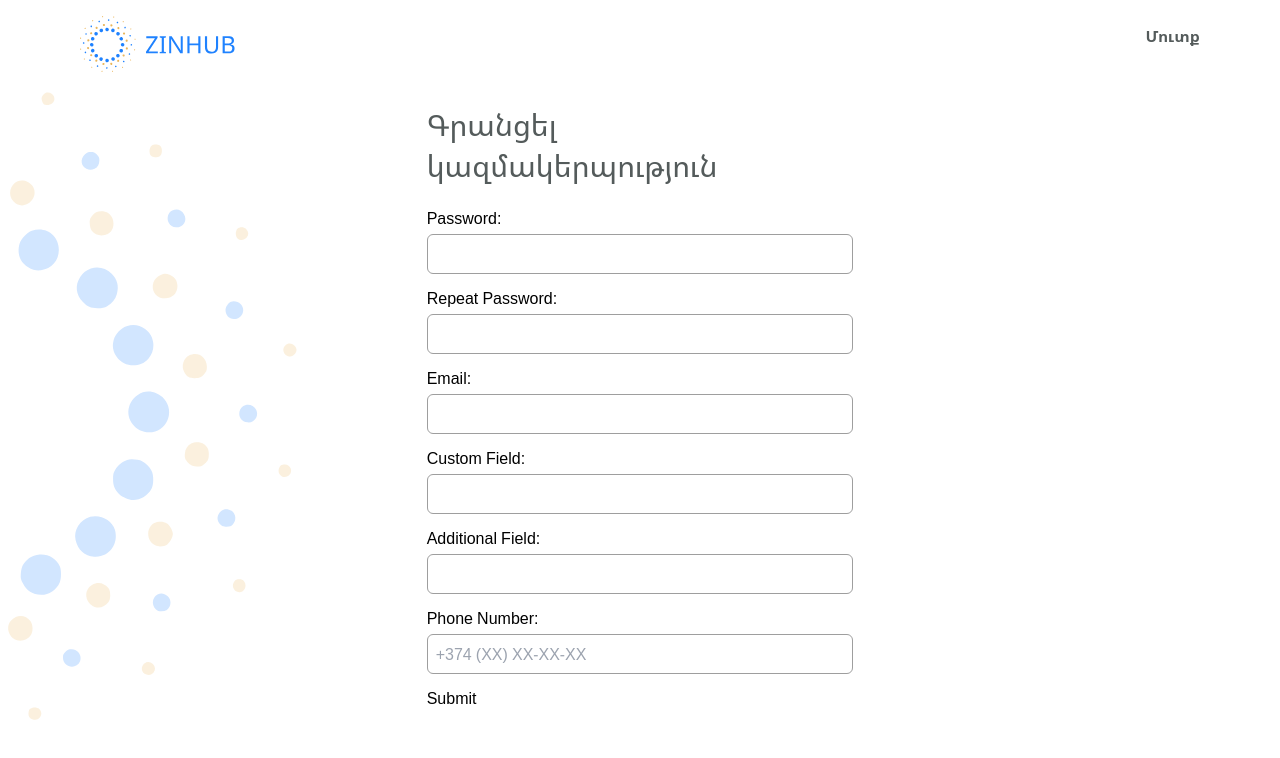
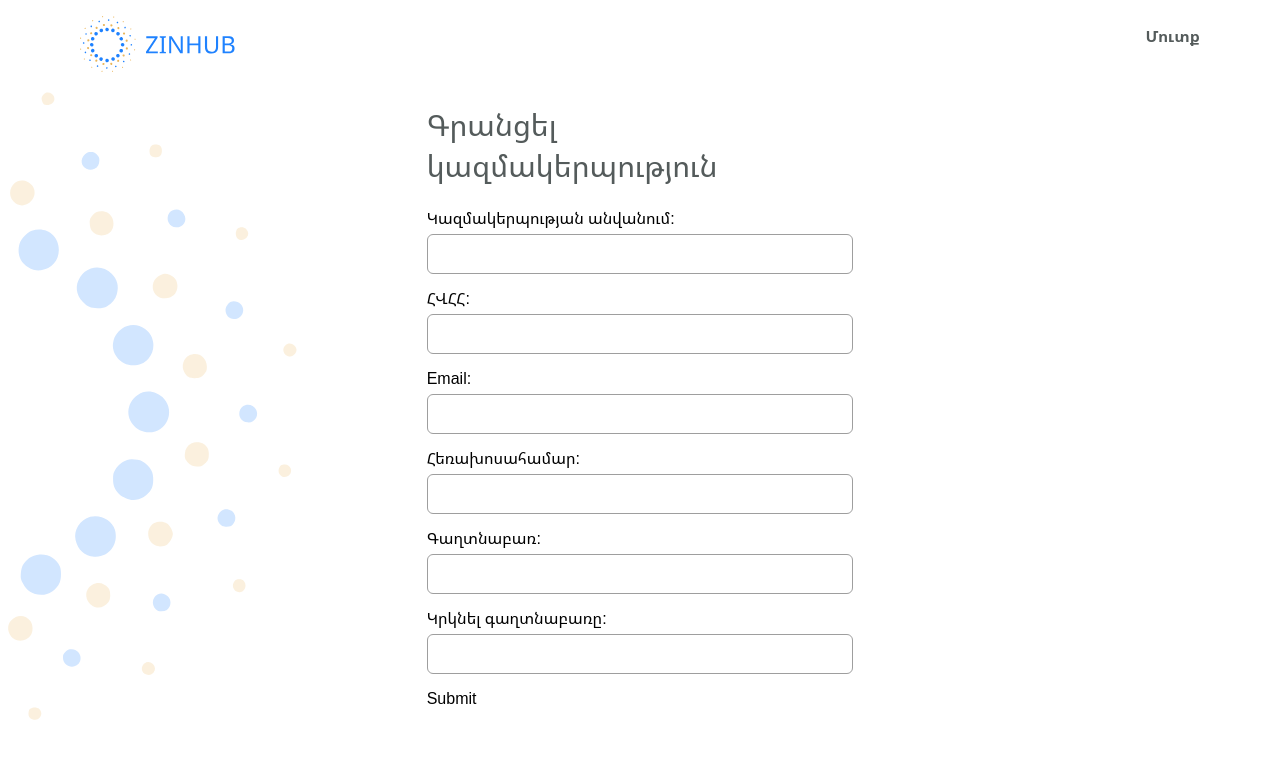
Before and after one commit to vlo111/zinhub, a Next.js app: page /auth/sign-up in a window 1280 px wide. Shown: the top 758 px of the page. Built offline with nearby package versions, Linux system fonts and the light colour scheme.

Commit message:
fix validations and text messages in sign up

```diff
--- a/src/app/auth/sign-up/page.tsx
+++ b/src/app/auth/sign-up/page.tsx
@@ -1,6 +1,6 @@
 'use client';
 import { FieldValues, SubmitHandler, useForm } from 'react-hook-form';
-import FormItem from '@/components/form-item';
+import FormItem from '@/components/form/item';
 import { Input } from '@/components/input';
 import { registerAdditionalField, registerCustomField, registerEmailField, registerPasswordField } from './registers';
 import PhoneNumberInput from '@/components/input/phone-number-input';
@@ -34,23 +34,23 @@ const SignUp = () => {
 
   return (
     <form onSubmit={handleSubmit(onSubmit)}>
-      <FormItem label="Password" error={errors.password?.message}>
-        <Input register={register('password', registerPasswordField)} type="password" id="password" />
+      <FormItem label="Կազմակերպության անվանում" error={errors.additionalField?.message}>
+        <Input register={register('additionalField', registerAdditionalField)} errors={errors} />
       </FormItem>
-      <FormItem label="Repeat Password" error={errors.repeatPassword?.message}>
-        <Input register={register('repeatPassword', registerRepeatPasswordField)} type="password" id="repeatPassword" />
+      <FormItem label="ՀՎՀՀ" error={errors.customField?.message}>
+        <Input register={register('customField', registerCustomField)} errors={errors} />
       </FormItem>
       <FormItem label="Email" error={errors.email?.message}>
-        <Input register={register('email', registerEmailField)} type="email" id="email" />
+        <Input register={register('email', registerEmailField)} errors={errors} />
       </FormItem>
-      <FormItem label="Custom Field" error={errors.customField?.message}>
-        <Input register={register('customField', registerCustomField)} type="text" id="customField" />
+      <FormItem label="Հեռախոսահամար" error={errors.phone?.message}>
+        <PhoneNumberInput />
       </FormItem>
-      <FormItem label="Additional Field" error={errors.additionalField?.message}>
-        <Input register={register('additionalField', registerAdditionalField)} type="text" id="additionalField" />
+      <FormItem label="Գաղտնաբառ" error={errors.password?.message}>
+        <Input type="password" register={register('password', registerPasswordField)} errors={errors} />
       </FormItem>
-      <FormItem label="Phone Number" error={errors.phone?.message}>
-        <PhoneNumberInput />
+      <FormItem label="Կրկնել գաղտնաբառը" error={errors.repeatPassword?.message}>
+        <Input type="password" register={register('repeatPassword', registerRepeatPasswordField)} errors={errors} />
       </FormItem>
       <button type="submit">Submit</button>
     </form>
--- a/src/app/auth/sign-up/registers.tsx
+++ b/src/app/auth/sign-up/registers.tsx
@@ -11,45 +11,45 @@ export const registerNameField = {
 };
 
 export const registerEmailField = {
-  required: 'Email is required',
+  required: 'էլ․ հասցեն պարտադիր է',
   pattern: {
     value: /^[A-Z0-9._%+-]+@[A-Z0-9.-]+\.[A-Z]{2,}$/i,
-    message: 'Invalid email address',
+    message: 'Անվավեր էլ․ հասցե',
   },
 };
 
 export const registerPasswordField = {
-  required: 'Password is required',
+  required: 'Գաղտնաբառը պարտադիր է',
   minLength: {
     value: 8,
-    message: 'Password must be at least 8 characters long',
+    message: 'Գաղտնաբառը պետք է լինի առնվազն 8 նիշ',
   },
   maxLength: {
     value: 60,
-    message: 'Password must not exceed 60 characters',
+    message: 'Գաղտնաբառը չպետք է գերազանցի 60 նիշը',
   },
   pattern: {
     value: /^(?=.*[A-Za-z])(?=.*\d)[A-Za-z\d\S]{8,}$/,
-    message: 'Password must contain at least one letter, one number, and cannot contain spaces',
+    message: 'Գաղտնաբառը պետք է պարունակի առնվազն մեկ տառ, մեկ թիվ և չի կարող պարունակել բացատներ',
   },
 };
 
 export const registerCustomField = {
-  required: 'Custom Field is required',
+  required: 'ՀՎՀՀ դաշտը պարտադիր է',
   pattern: {
     value: /^\d{8}$/,
-    message: 'Custom Field must be 8 numbers',
+    message: 'ՀՎՀՀ դաշտը պետք է լինի 8 թիվ',
   },
 };
 
 export const registerAdditionalField = {
-  required: 'Additional Field is required',
+  required: 'Կազմակերպության անվանումը պարտադիր է',
   minLength: {
     value: 2,
-    message: 'Additional Field must have a minimum of 2 characters',
+    message: 'Կազմակերպության անվանումը պետք է ունենա առնվազն 2 նիշ',
   },
   maxLength: {
     value: 50,
-    message: 'Additional Field must have a maximum of 50 characters',
+    message: 'Կազմակերպության անվանումը պետք է ունենա առավելագույնը 50 նիշ',
   },
 };
--- a/src/components/form-item/index.tsx
+++ b/src/components/form/item.tsx
@@ -13,7 +13,7 @@ const FormItem: React.FC<Props> = ({ label, children, error }) => {
         {label}:
       </label>
       {children}
-      {error && <div className="text-error mt-1">{error}</div>}
+      {error && <div className="text-error font-bold text-xs">{error}</div>}
     </div>
   );
 };
--- a/src/components/input/index.tsx
+++ b/src/components/input/index.tsx
@@ -1,10 +1,19 @@
 import React, { InputHTMLAttributes } from 'react';
-import { UseFormRegisterReturn } from 'react-hook-form';
+import { UseFormRegisterReturn, FieldErrors } from 'react-hook-form';
 
 type Props = InputHTMLAttributes<HTMLInputElement> & {
   register: UseFormRegisterReturn;
+  errors?: FieldErrors;
 };
 
-export const Input: React.FC<Props> = ({ register, ...rest }) => {
-  return <input className="rounded-md border border-gray h-10 outline-0 p-2 w-full" {...register} {...rest} />;
+export const Input: React.FC<Props> = ({ register, errors, ...rest }) => {
+  const error = errors?.[register.name]?.message;
+
+  return (
+    <input
+      className={`rounded-md border ${!!error ? 'border-error' : 'border-gray'} h-10 outline-0 p-2 w-full`}
+      {...register}
+      {...rest}
+    />
+  );
 };
--- a/src/components/input/phone-number-input.tsx
+++ b/src/components/input/phone-number-input.tsx
@@ -1,69 +1,13 @@
-// import React, { ChangeEventHandler, useState } from 'react';
-// import { Input } from '@/components/input/index';
-// import { Form } from 'antd';
-//
-// const PhoneNumberInput = () => {
-//   const form = Form.useFormInstance();
-//   const [phoneNumber, setPhoneNumber] = useState('');
-//
-//   const handlePhoneNumberChange: ChangeEventHandler<HTMLInputElement> = (e) => {
-//     let input = e.target.value;
-//
-//     // Remove all non-digit characters from the input
-//     const cleanedInput = input.replace(/\D/g, '');
-//
-//     // Limit input to a maximum of 11 numbers
-//     input = cleanedInput.slice(0, 11);
-//
-//     // Format the cleaned input
-//     const formattedPhoneNumber = formatPhoneNumber(input);
-//
-//     // Update the state
-//     setPhoneNumber(formattedPhoneNumber);
-//
-//     form.setFieldsValue({ phone: formattedPhoneNumber });
-//   };
-//
-//   const formatPhoneNumber = (phoneNumber: string) => {
-//     const formattedNumber = phoneNumber.replace(/\D/g, ''); // Remove non-digit characters
-//
-//     // Add parentheses and hyphens based on the length of the input
-//     let formattedPhoneNumber = '';
-//
-//     if (formattedNumber.length > 0) {
-//       formattedPhoneNumber += `+${formattedNumber.slice(0, 3)}`;
-//     }
-//
-//     if (formattedNumber.length > 3) {
-//       formattedPhoneNumber += ` (${formattedNumber.slice(3, 5)}`;
-//     }
-//
-//     if (formattedNumber.length > 5) {
-//       formattedPhoneNumber += `) ${formattedNumber.slice(5, 7)}`;
-//     }
-//
-//     if (formattedNumber.length > 7) {
-//       formattedPhoneNumber += `-${formattedNumber.slice(7, 9)}`;
-//     }
-//
-//     if (formattedNumber.length > 9) {
-//       formattedPhoneNumber += `-${formattedNumber.slice(9)}`;
-//     }
-//
-//     return formattedPhoneNumber;
-//   };
-//
-//   return <Input type="text" value={phoneNumber} onChange={handlePhoneNumberChange} placeholder="+374 (XX) XX-XX-XX" />;
-// };
-//
-// export default PhoneNumberInput;
-
 import React from 'react';
 import { useFormContext } from 'react-hook-form';
 import { Input } from '@/components/input';
 
 const PhoneNumberInput: React.FC = () => {
-  const { register, setValue } = useFormContext();
+  const {
+    register,
+    setValue,
+    formState: { errors },
+  } = useFormContext();
 
   const handlePhoneNumberChange = (e: React.ChangeEvent<HTMLInputElement>) => {
     let input = e.target.value;
@@ -78,6 +22,7 @@ const PhoneNumberInput: React.FC = () => {
     const formattedPhoneNumber = formatPhoneNumber(input);
 
     // Update the form value using setValue
+    // register('phone').onChange({ target: { value: formattedPhoneNumber } });
     setValue('phone', formattedPhoneNumber);
   };
 
@@ -112,7 +57,6 @@ const PhoneNumberInput: React.FC = () => {
 
   return (
     <Input
-      type="text"
       onChange={handlePhoneNumberChange}
       register={register('phone', {
         required: 'Phone number is required',
@@ -121,7 +65,7 @@ const PhoneNumberInput: React.FC = () => {
           message: 'Invalid phone number format',
         },
       })}
-      placeholder="+374 (XX) XX-XX-XX"
+      errors={errors}
     />
   );
 };
```
